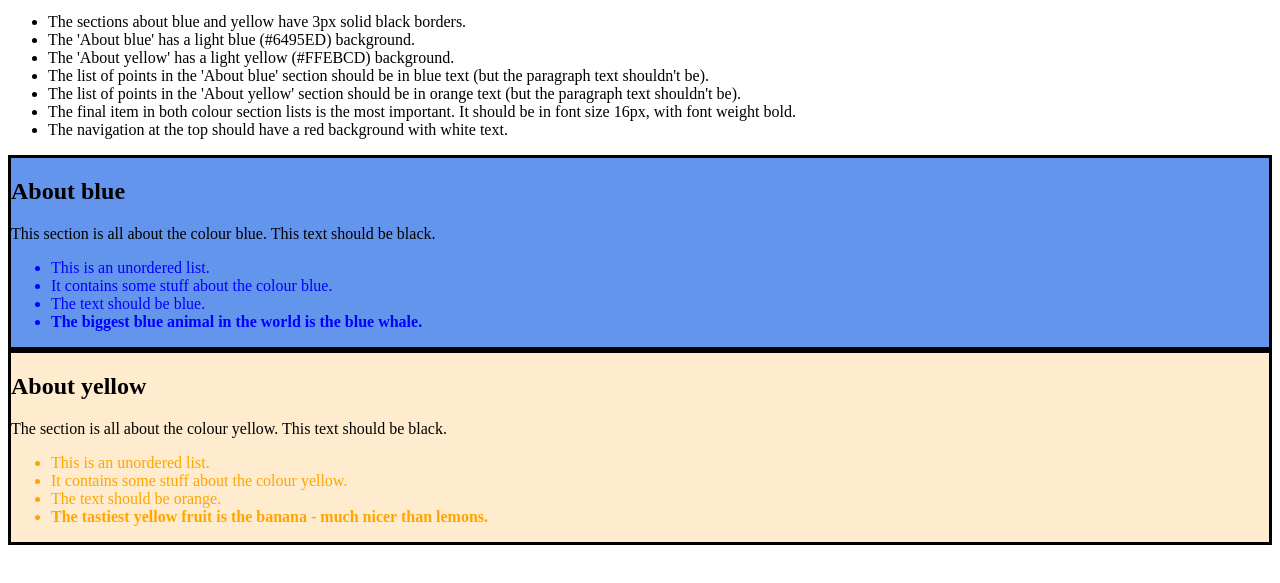
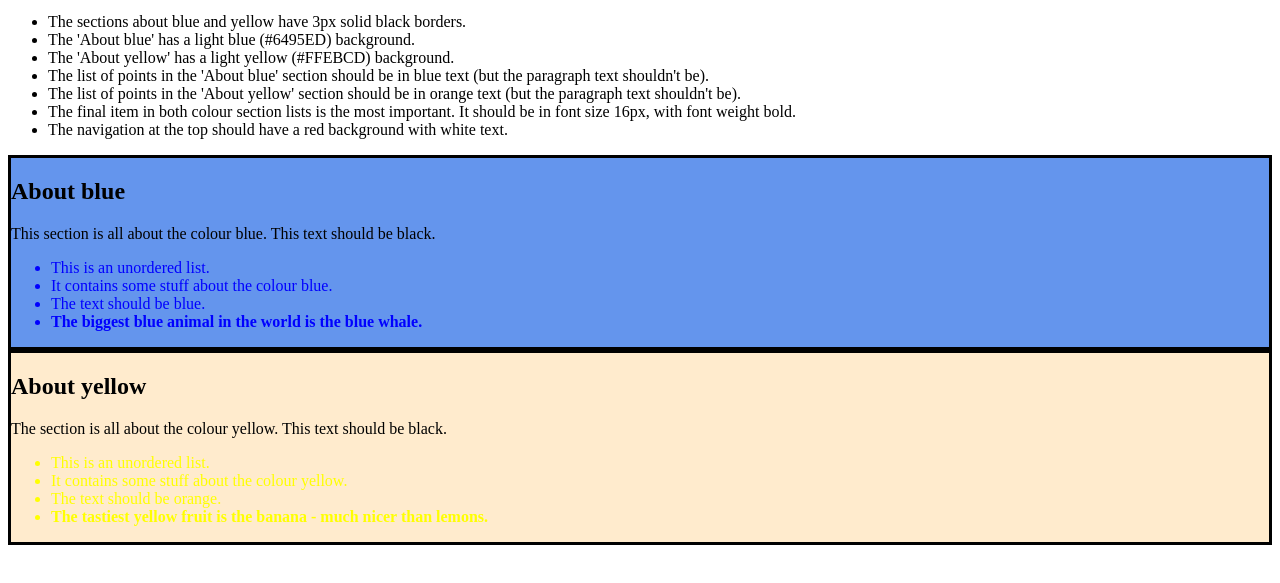
Before and after one commit to janetran/janetran, a plain HTML site: page exercise2.html in a window 1280 px wide. Shown: the part 135-718 px from the top of the page. Drawn offline with Linux system fonts and the light colour scheme.

Commit message:
Colour change

```diff
--- a/exercise2a.css
+++ b/exercise2a.css
@@ -15,7 +15,7 @@
 }
 
 #about_yellow li{
-  color:orange;
+  color:yellow;
 }
 
 .important{
```
